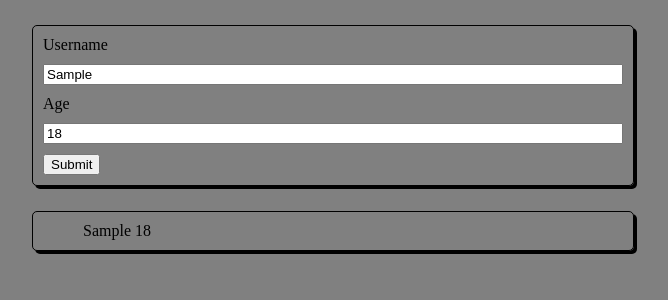
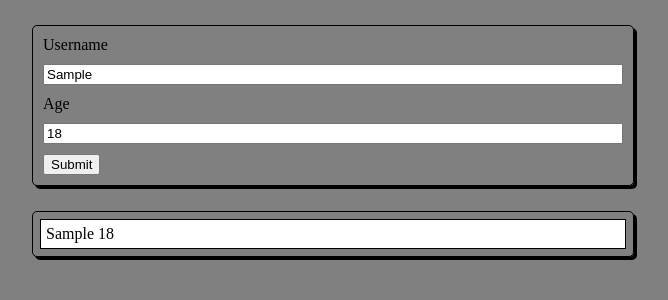
Before and after one commit to SKYWVRD/react-user-tracker, a React (Create React App) app: page / in a window 1280 px wide. Both pictures are taken after typing "Sample" into the empty fields and a click on the input 378 px from the left and 164 px from the top of the page. Shown: the top 300 px of the page, without its empty margins (307-975 px from the left). Built offline with nearby package versions, Linux system fonts and the light colour scheme.

Commit message:
Style list of users

```diff
--- a/src/components/users/User.js
+++ b/src/components/users/User.js
@@ -1,11 +1,12 @@
 import react from 'react'
+import styles from './User.module.css'
 
 
 const User = (props) => {
 
 
     return (
-        <div>
+        <div className={styles["user-card"]}>
             {props.userName + " " + props.userAge}
         </div>
     )
--- a/src/components/users/User.module.css
+++ b/src/components/users/User.module.css
@@ -0,0 +1,5 @@
+.user-card {
+    border: 1px solid black;
+    padding: 5px;
+    background-color: white;
+}
--- a/src/components/users/Users.js
+++ b/src/components/users/Users.js
@@ -1,13 +1,14 @@
 import react from "react";
 import Card from "../Card";
 import User from "./User";
+import styles from "./Users.module.css"
 
 const Users = (props) => {
   return (
     <Card>
-      <ul>
+      <ul className={styles["Users"]}>
         {props.userList.map((user) => (
-          <User userName={user.username} userAge={user.age}></User>
+          <User className={styles[""]} userName={user.username} userAge={user.age}></User>
         ))}
       </ul>
     </Card>
--- a/src/components/users/Users.module.css
+++ b/src/components/users/Users.module.css
@@ -0,0 +1,8 @@
+.Users {
+    list-style: none;
+    padding: 0;
+}
+
+.Users * {
+    margin: 2px;
+}
```
